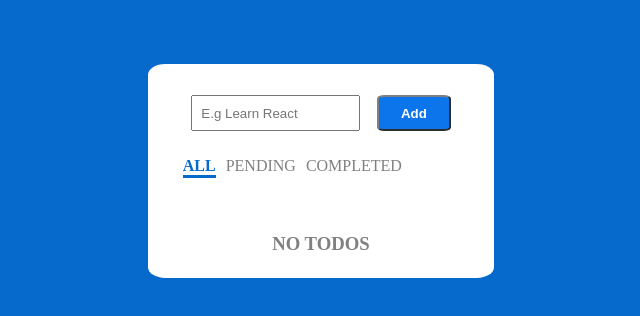
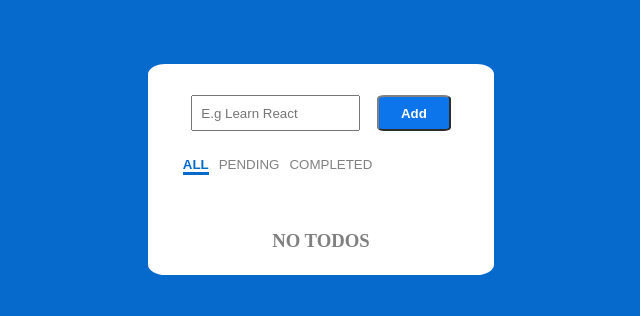
Before and after one commit to alinauman02/to-do-list-app, a React (Create React App) app in the folder frontend/: page / in a window 1280 px wide. Shown: the top 316 px of the page, without its empty margins (319-959 px from the left). Built offline with nearby package versions, Linux system fonts and the light colour scheme; no server answers.

Commit message:
use buttons instead of li

```diff
--- a/frontend/src/App.tsx
+++ b/frontend/src/App.tsx
@@ -43,6 +43,7 @@ function App() {
       },
     });
   };
+
   const loadTodos = useCallback(
     async (check?: Category, signal?: AbortSignal) => {
       try {
@@ -64,6 +65,7 @@ function App() {
     },
     []
   );
+
   useEffect(() => {
     const controller = new AbortController();
 
--- a/frontend/src/components/Filters.tsx
+++ b/frontend/src/components/Filters.tsx
@@ -1,6 +1,6 @@
 export type Category = "ALL" | "PENDING" | "COMPLETED";
 
-interface filtersProps {
+interface FilterProps {
   categories: Category[];
   selectedFilter: Category;
   changeFilter: (filter: Category) => void;
@@ -10,28 +10,28 @@ export default function Filters({
   selectedFilter,
   categories,
   changeFilter,
-}: filtersProps) {
+}: FilterProps) {
   return (
-    <ul className="filter-list">
+    <div className="filter-list">
       {categories.map((item: "ALL" | "PENDING" | "COMPLETED") => {
         return selectedFilter === item ? (
-          <li
+          <button
             key={item}
             className="category-items selected-filter"
             onClick={() => changeFilter(item)}
           >
             {item}
-          </li>
+          </button>
         ) : (
-          <li
+          <button
             key={item}
             className="category-items"
             onClick={() => changeFilter(item)}
           >
             {item}
-          </li>
+          </button>
         );
       })}
-    </ul>
+    </div>
   );
 }
```
